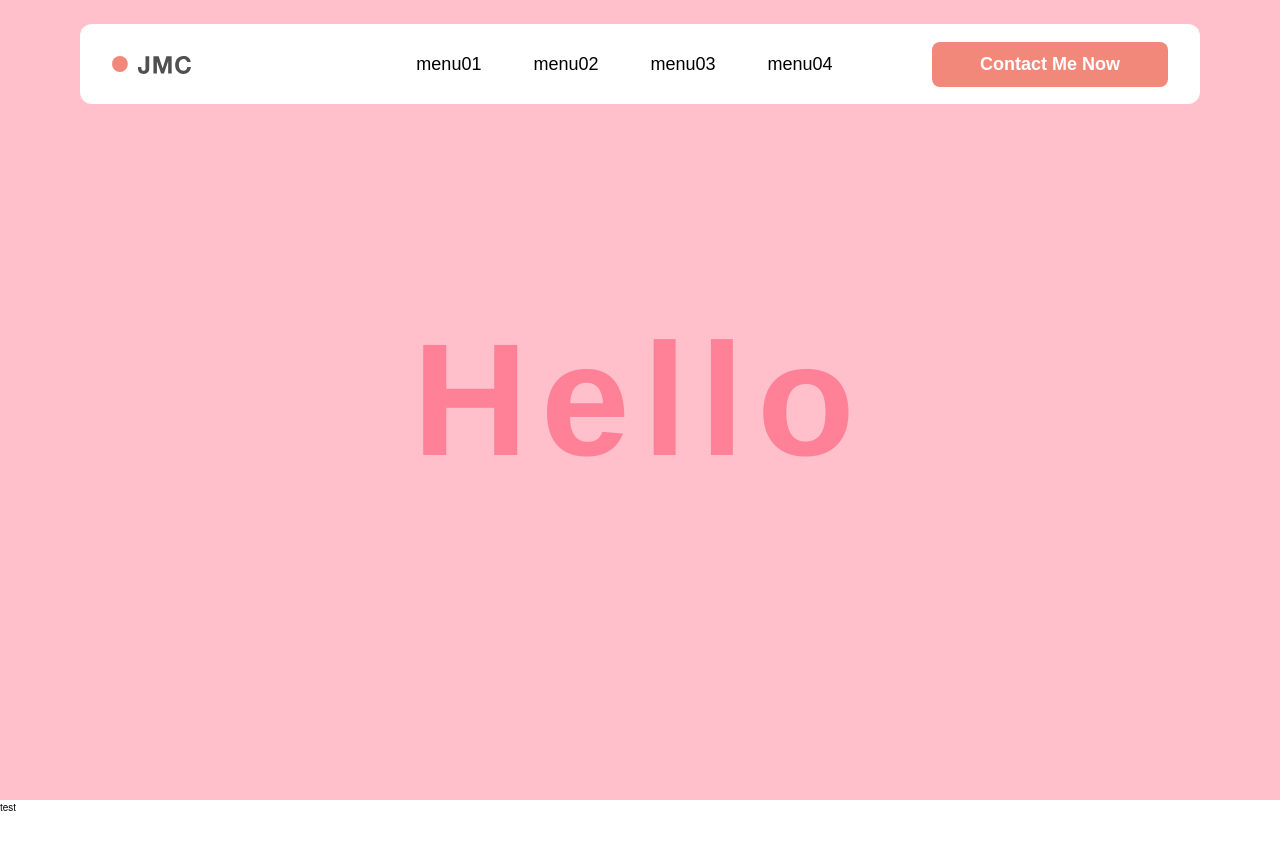
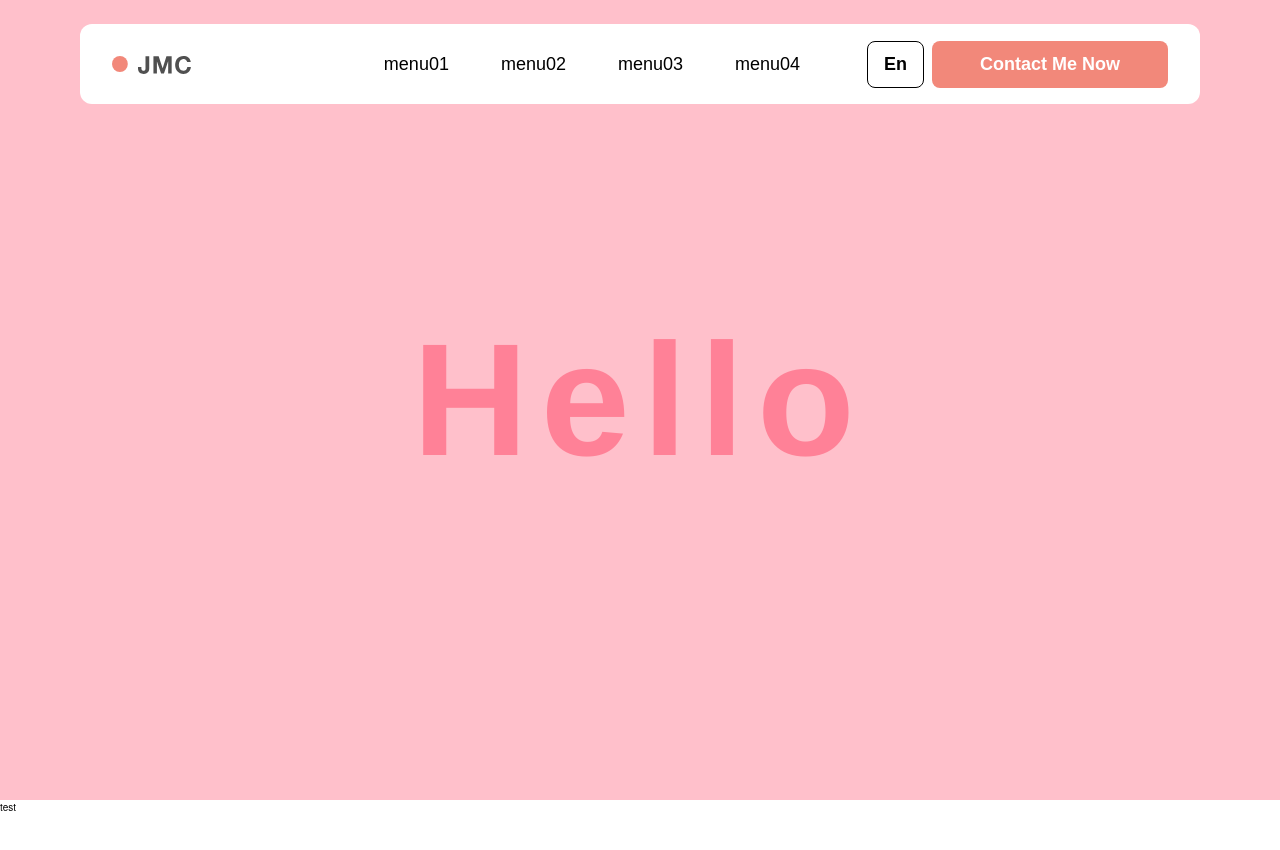
Before and after one commit to jimuk-choi/jimuk-choi.github.io, a React (Create React App) app in the folder new/: page / in a window 1280 px wide. Shown: the top 850 px of the page. Built offline with nearby package versions, Linux system fonts and the light colour scheme; a web font is replaced by a local one.

Commit message:
Header Button added

```diff
--- a/new/src/App.tsx
+++ b/new/src/App.tsx
@@ -34,6 +34,21 @@ function App() {
             <button style={{ fontSize: "1.8rem" }}>menu03</button>
             <button style={{ fontSize: "1.8rem" }}>menu04</button>
           </MenuBox>
+          <div style={{ display: "flex", gap: "8px" }}>
+            <button
+              style={{
+                fontSize: "1.8rem",
+                border: "1px solid #000000",
+                color: "#000000",
+                backgroundColor: "#ffffff",
+                padding: "12px 16px",
+                borderRadius: "8px",
+                fontWeight: "bold",
+                letterSpacing: "4%",
+              }}
+            >
+              En
+            </button>
             <button
               style={{
                 fontSize: "1.8rem",
@@ -47,6 +62,7 @@ function App() {
             >
               Contact Me Now
             </button>
+          </div>
         </Header_InnerBox>
       </Header>
       <MainSection>
```
Lines whose indentation alone changed are shown as unchanged.
